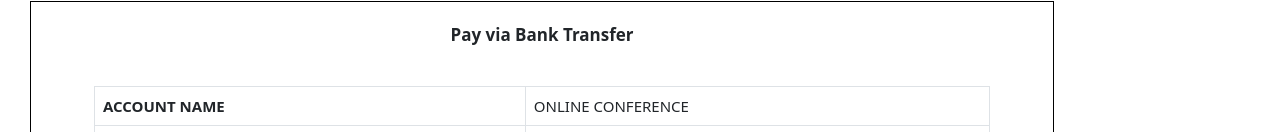
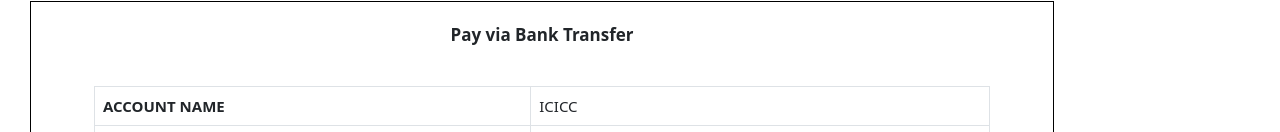
Before and after one commit to bhavyak13/icicc-conf, a React (Create React App) app: page /registrations in a window 1280 px wide. Shown: the part 668-800 px from the top of the page. Built offline with nearby package versions, Linux system fonts and the light colour scheme.

Commit message:
Account name changed

```diff
--- a/src/Registration/Registration.js
+++ b/src/Registration/Registration.js
@@ -88,7 +88,7 @@
             <tbody>
               <tr>
                 <td><b>ACCOUNT NAME </b></td>
-                <td> ONLINE CONFERENCE</td>
+                <td> ICICC</td>
               </tr>
               <tr>
                 <td><b>ACCOUNT NUMBER </b></td>
```
